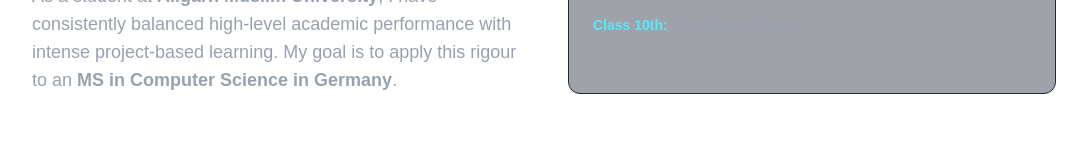
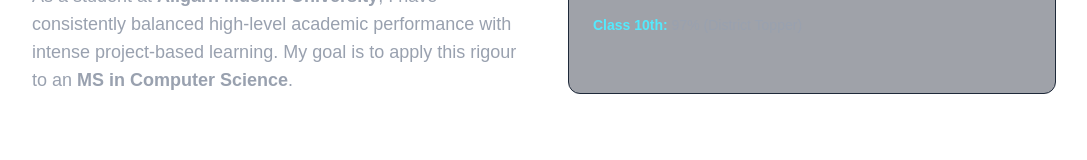
Before and after one commit to Chandra-Prashant/my-portfolio, a Next.js app: page / in a window 1280 px wide. Shown: the part 2908-3068 px from the top of the page, without its empty margins (96-1183 px from the left). Built offline with nearby package versions, Linux system fonts and the light colour scheme.

Commit message:
Update page.tsx

```diff
--- a/src/app/page.tsx
+++ b/src/app/page.tsx
@@ -225,7 +225,7 @@ export default function Home() {
                 My engineering philosophy centers on <b>transparency</b>. In an era of Black Box AI, I build systems that don&apos;t just predict, but explain their reasoning using tools like Grad-CAM.
               </p>
               <p>
-                As a student at <b>Aligarh Muslim University</b>, I have consistently balanced high-level academic performance with intense project-based learning. My goal is to apply this rigour to an <b>MS in Computer Science in Germany</b>.
+                As a student at <b>Aligarh Muslim University</b>, I have consistently balanced high-level academic performance with intense project-based learning. My goal is to apply this rigour to an <b>MS in Computer Science</b>.
               </p>
             </div>
             <div className="bg-gray-900/40 p-6 rounded-xl border border-gray-800">
```
